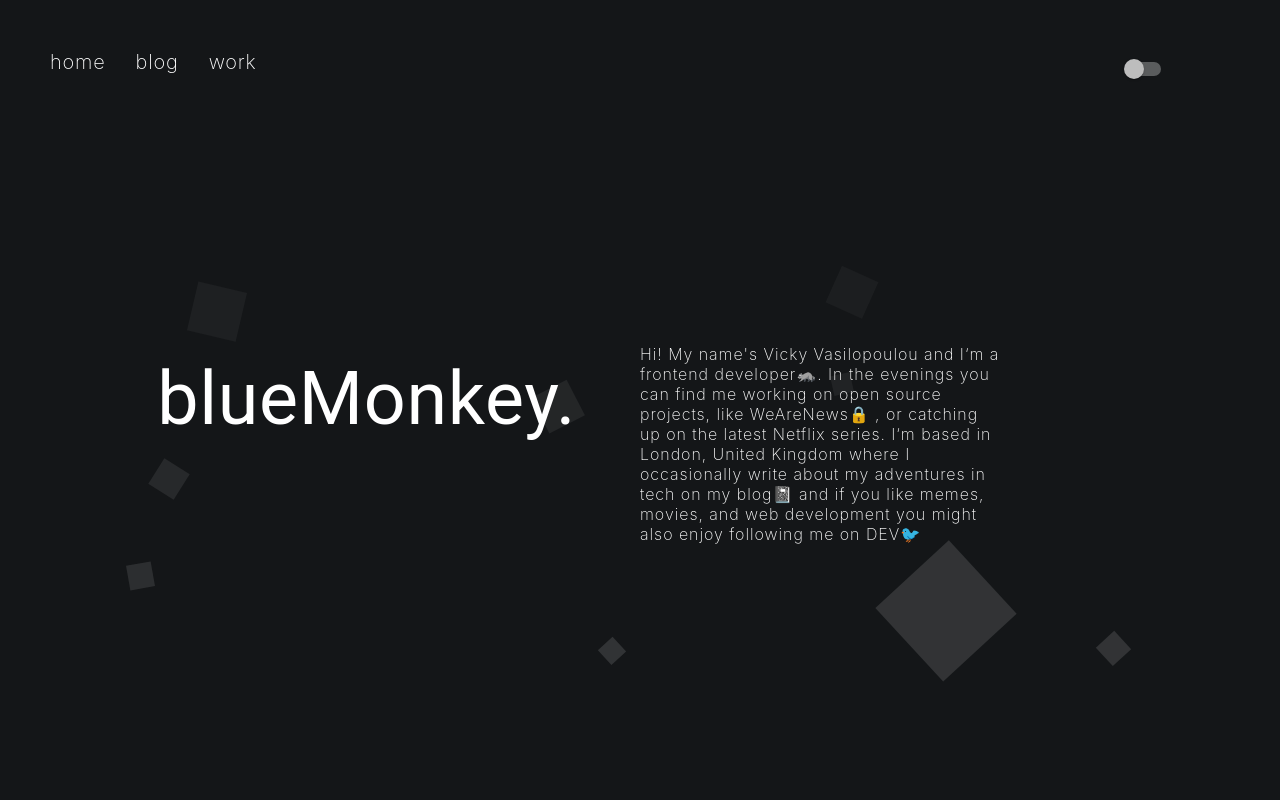
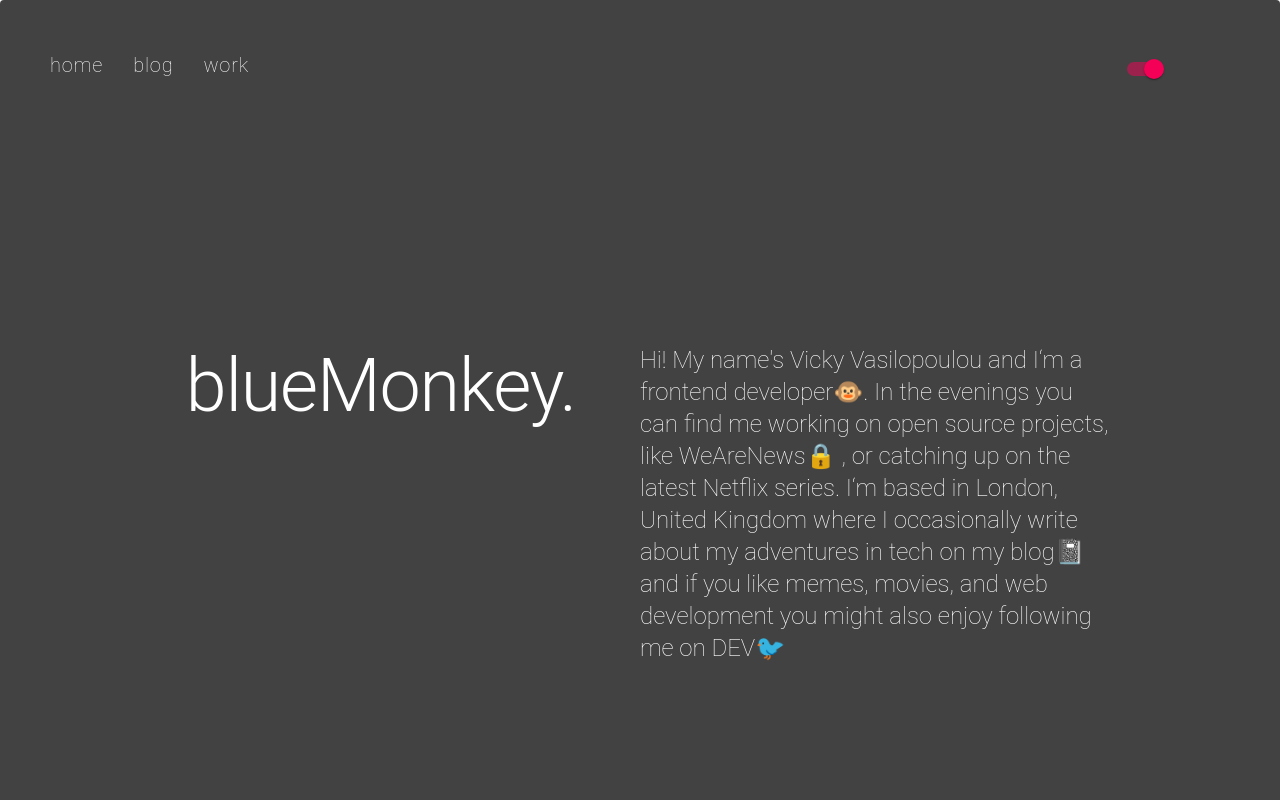
Before and after one commit to Viki-Robles/myblog, a Next.js app: page / in a window 1280 px wide. Shown: the top 800 px of the page. Built offline with nearby package versions, Linux system fonts and the light colour scheme.

Commit message:
feat: change theme

```diff
--- a/components/Introduction/Introduction.tsx
+++ b/components/Introduction/Introduction.tsx
@@ -1,14 +1,10 @@
 import React from 'react';
-import { Box, Typography, Grid } from '@material-ui/core';
+import { Typography, Grid } from '@material-ui/core';
 import { makeStyles } from '@material-ui/core/styles';
-import { SocialMedia } from '../SocialMedia/SocialMedia';
 import { motion } from 'framer-motion';
-import Link from 'next/link';
-import Image from 'next/image';
 
 const useStyles = makeStyles((theme) => ({
   occupation: {
-    color: '#FFFF',
     [theme.breakpoints.up('md')]: {
       fontSize: '4.6em',
       textAlign: 'right',
@@ -28,7 +24,6 @@ const useStyles = makeStyles((theme) => ({
     paddingBottom: '35%',
   },
   description: {
-    color: '#FFFF',
     fontWeight: 200,
   },
   button: {
@@ -73,15 +68,19 @@ export const Introduction = (): JSX.Element => {
     <Grid container className={classes.name} md={12} xl={12} spacing={8}>
       <Grid item md={6} xl={6} className={classes.item}>
         <motion.div initial={{ x: 250 }} animate={{ x: 0 }} transition={{ duration: 1, type: 'spring' }}>
-          <Typography className={classes.occupation}>blueMonkey.</Typography>
+          <Typography variant="h1" className={classes.occupation}>
+            blueMonkey.
+          </Typography>
         </motion.div>
         <motion.div initial={{ x: -250 }} animate={{ x: 0 }} transition={{ duration: 1, type: 'spring' }}></motion.div>
       </Grid>
-      <Grid item md={4} xl={5} className={classes.description}>
-        Hi! My name's Vicky Vasilopoulou and I‘m a frontend developer🦝. In the evenings you can find me working on open
-        source projects, like WeAreNews🔒 , or catching up on the latest Netflix series. I‘m based in London, United
-        Kingdom where I occasionally write about my adventures in tech on my blog📓 and if you like memes, movies, and
-        web development you might also enjoy following me on DEV🐦
+      <Grid item md={5} xl={4}>
+        <Typography variant="h5" className={classes.description}>
+          Hi! My name's Vicky Vasilopoulou and I‘m a frontend developer🐵. In the evenings you can find me working on
+          open source projects, like WeAreNews🔒 , or catching up on the latest Netflix series. I‘m based in London,
+          United Kingdom where I occasionally write about my adventures in tech on my blog📓 and if you like memes,
+          movies, and web development you might also enjoy following me on DEV🐦
+        </Typography>
       </Grid>
     </Grid>
   );
--- a/components/Layout.tsx/Layout.tsx
+++ b/components/Layout.tsx/Layout.tsx
@@ -1,6 +1,4 @@
 import React, { ReactNode, useState } from 'react';
-import { ThemeProvider } from '@material-ui/core/styles';
-import { changeTheme } from '../../utils/changeTheme';
 import { Box } from '@material-ui/core';
 import { NavBar } from '../NavBar/NavBar';
 
@@ -9,13 +7,10 @@ interface LayoutProps {
 }
 
 export const Layout = ({ children }: LayoutProps): JSX.Element => {
-  const { darkTheme } = changeTheme();
   return (
-    <ThemeProvider theme={darkTheme}>
-      <Box style={{ position: 'relative', zIndex: 1, overflow: 'hidden' }}>
-        <NavBar />
-        <Box>{children}</Box>
-      </Box>
-    </ThemeProvider>
+    <Box style={{ position: 'relative', zIndex: 1, overflow: 'hidden' }}>
+      <NavBar />
+      <Box>{children}</Box>
+    </Box>
   );
 };
--- a/components/NavBar/NavBar.tsx
+++ b/components/NavBar/NavBar.tsx
@@ -1,19 +1,14 @@
-import React, { Fragment } from 'react';
-import { Grid, Box } from '@material-ui/core';
+import React, { Fragment, useEffect } from 'react';
+import { Grid, Typography, Paper } from '@material-ui/core';
 import { makeStyles } from '@material-ui/core/styles';
-import { changeTheme } from '../../utils/changeTheme';
+import { useDarkMode } from '../../utils/useDarkMode';
 import Switch from '@material-ui/core/Switch';
 import { Button } from '../Button/Button';
 import Link from 'next/link';
 
-interface NavBarProps {
-  onClick: () => void;
-}
-
 const useStyles = makeStyles((theme) => ({
   link: {
     paddingRight: '30px',
-    color: '#FFFF',
     fontSize: '20px',
     letterSpacing: '0.05rem',
     fontWeight: 200,
@@ -80,27 +75,32 @@ const useStyles = makeStyles((theme) => ({
 }));
 
 export const NavBar = (): JSX.Element => {
-  const { handleThemeChange, darkState } = changeTheme();
+  const { darkState, setDarkState } = useDarkMode();
   const classes = useStyles();
+
+  // useEffect(() => {
+  //   setDarkState(darkState);
+  //   console.log('update state', darkState);
+  // }, [darkState]);
 
   return (
     <Fragment>
       <Grid container className={classes.navBar}>
         <Grid container md={6} direction="row" justify="flex-end" className={classes.linkContainer}>
-          <Box className={classes.link}>
+          <Typography className={classes.link}>
             <Link href="/">home</Link>
-          </Box>
-          <Box className={classes.link}>
+          </Typography>
+          <Typography className={classes.link}>
             <Link href="/writing">blog</Link>
-          </Box>
-          <Box className={classes.link}>
+          </Typography>
+          <Typography className={classes.link}>
             <Link href="/#projects">work</Link>
-          </Box>
+          </Typography>
         </Grid>
         <Grid container md={5} className={classes.logo}>
-          <Box className={classes.logoText}>
-            <Switch checked={darkState} onChange={handleThemeChange} />
-          </Box>
+          <Typography className={classes.logoText}>
+            <Switch checked={darkState} onChange={() => setDarkState(!darkState)} />
+          </Typography>
         </Grid>
       </Grid>
     </Fragment>
--- a/package.json
+++ b/package.json
@@ -13,10 +13,13 @@
     "new:icon": "plop icon"
   },
   "dependencies": {
+    "@emotion/react": "^11.7.1",
+    "@emotion/styled": "^11.6.0",
     "@material-ui/core": "^4.11.3",
     "@material-ui/icons": "^4.11.2",
     "@material-ui/lab": "^4.0.0-alpha.57",
     "@material-ui/styles": "^4.11.3",
+    "@mui/material": "^5.2.4",
     "@types/classnames": "^2.2.11",
     "@types/material-ui": "^0.21.8",
     "a11y-react-emoji": "^1.1.3",
@@ -29,6 +32,7 @@
     "gray-matter": "^4.0.2",
     "next": "10.1.3",
     "next-images": "^1.7.0",
+    "next-themes": "^0.0.15",
     "node-plop": "^0.26.2",
     "react": "17.0.2",
     "react-dom": "17.0.2",
@@ -39,6 +43,7 @@
     "rebass": "^4.0.7",
     "remark": "^13.0.0",
     "remark-html": "^13.0.1",
+    "use-dark-mode": "^2.3.1",
     "use-local-storage-state": "^13.0.0",
     "waypoints": "^4.0.1"
   },
--- a/pages/_app.tsx
+++ b/pages/_app.tsx
@@ -1,20 +1,31 @@
-import React, { useState } from 'react';
+import React, { useState, useEffect } from 'react';
+import { ThemeProvider, MuiThemeProvider } from '@material-ui/core/styles';
+import { Paper } from '@material-ui/core';
+import CssBaseline from '@mui/material/CssBaseline';
 import { AnimatedWrapper } from '../components/AnimatedWrapper/AnimatedWrapper';
 import { Layout } from '../components/Layout.tsx/Layout';
 import NotFound from './notFound';
+import { useDarkMode } from '../utils/useDarkMode';
+import { createMuiTheme } from '@material-ui/core/styles';
 import '../styles/globals.css';
+import lightTheme from './../themes/themes';
+import darkTheme from './../themes/themes';
 
 function MyApp({ Component, pageProps }): JSX.Element {
+  const { darkTheme } = useDarkMode();
   const [loading, setLoading] = useState<boolean>(true);
 
   if (loading) {
     return (
-      <>
-        <Layout>
-          <Component {...pageProps} />
-        </Layout>
-        <AnimatedWrapper children></AnimatedWrapper>
-      </>
+      <ThemeProvider theme={darkTheme}>
+        <Paper>
+          <CssBaseline />
+          <Layout>
+            <Component {...pageProps} />
+          </Layout>
+          {/* <AnimatedWrapper children></AnimatedWrapper> */}
+        </Paper>
+      </ThemeProvider>
     );
   } else {
     <NotFound />;
--- a/styles/globals.css
+++ b/styles/globals.css
@@ -4,7 +4,7 @@ body {
   font-family: -apple-system, BlinkMacSystemFont, 'Segoe UI', Roboto, Oxygen, Ubuntu, Cantarell, 'Open Sans',
     'Helvetica Neue', sans-serif, -apple-system, BlinkMacSystemFont, 'Segoe UI', Roboto, Oxygen, Ubuntu, Cantarell,
     'Open Sans', 'Helvetica Neue', sans-serif;
-  background-color: #141618;
+  /* background-color: #141618; */
   letter-spacing: 0.06rem;
   scroll-behavior: smooth;
 }
--- /dev/null
+++ b/themes/themes.js
@@ -0,0 +1,12 @@
+export default {
+  direction: 'ltr',
+  palette: {
+    type: 'light',
+    primary: {
+      main: '#37b44e',
+    },
+    secondary: {
+      main: '#000',
+    },
+  },
+};
--- a/utils/changeTheme.ts
+++ /dev/null
@@ -1,21 +0,0 @@
-import React, { useState } from 'react';
-import { createMuiTheme } from '@material-ui/core/styles';
-
-export const changeTheme = () => {
-  const [darkState, setDarkState] = useState<boolean>(false);
-
-  const palletType = darkState ? 'light' : 'dark';
-  const darkTheme = createMuiTheme({
-    palette: {
-      type: palletType,
-    },
-  });
-
-  const handleThemeChange = () => {
-    console.log('is changed');
-    setDarkState(!darkState);
-    console.log('is dark');
-  };
-
-  return { darkState, setDarkState, handleThemeChange, darkTheme };
-};
--- /dev/null
+++ b/utils/useDarkMode.ts
@@ -0,0 +1,15 @@
+import React, { useState } from 'react';
+import { createMuiTheme } from '@material-ui/core/styles';
+
+export const useDarkMode = () => {
+  const [darkState, setDarkState] = useState<boolean>(true);
+
+  const palletType = darkState ? 'dark' : 'light';
+  const darkTheme = createMuiTheme({
+    palette: {
+      type: palletType,
+    },
+  });
+
+  return { darkState, setDarkState, darkTheme };
+};
```
Also changed, not shown: 1 other file (tests, documents, lock files or other folders).
